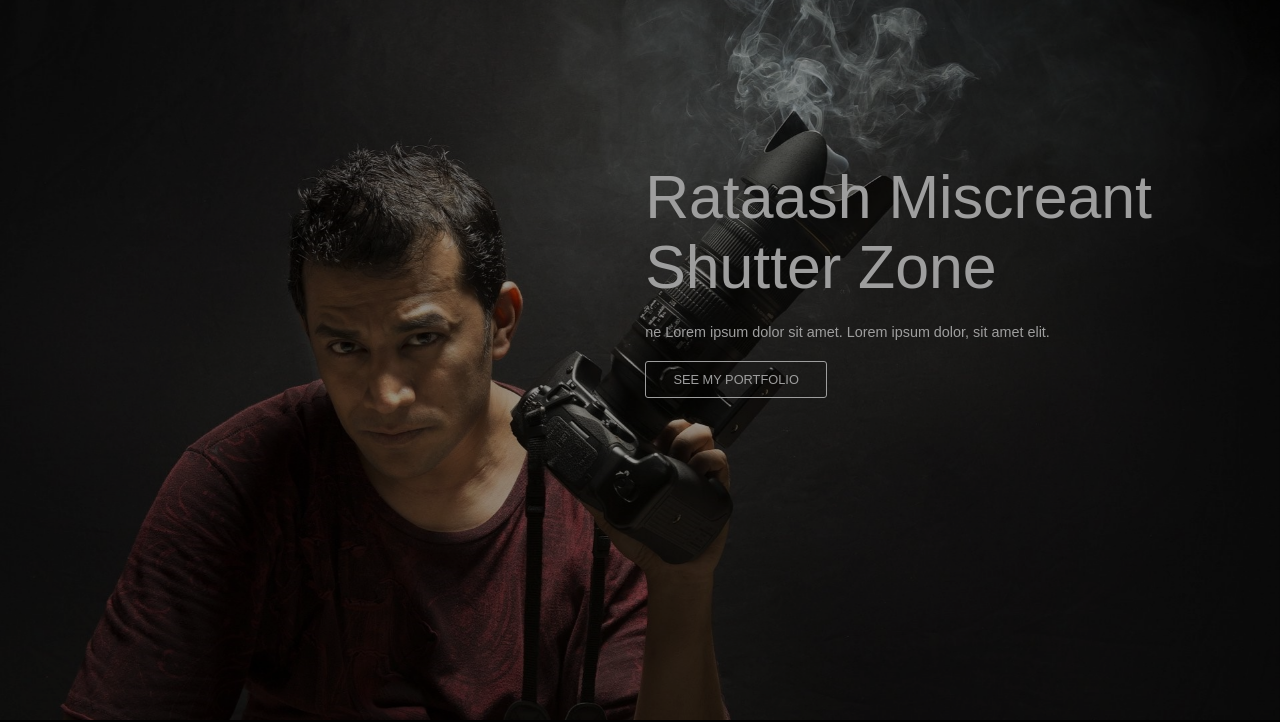
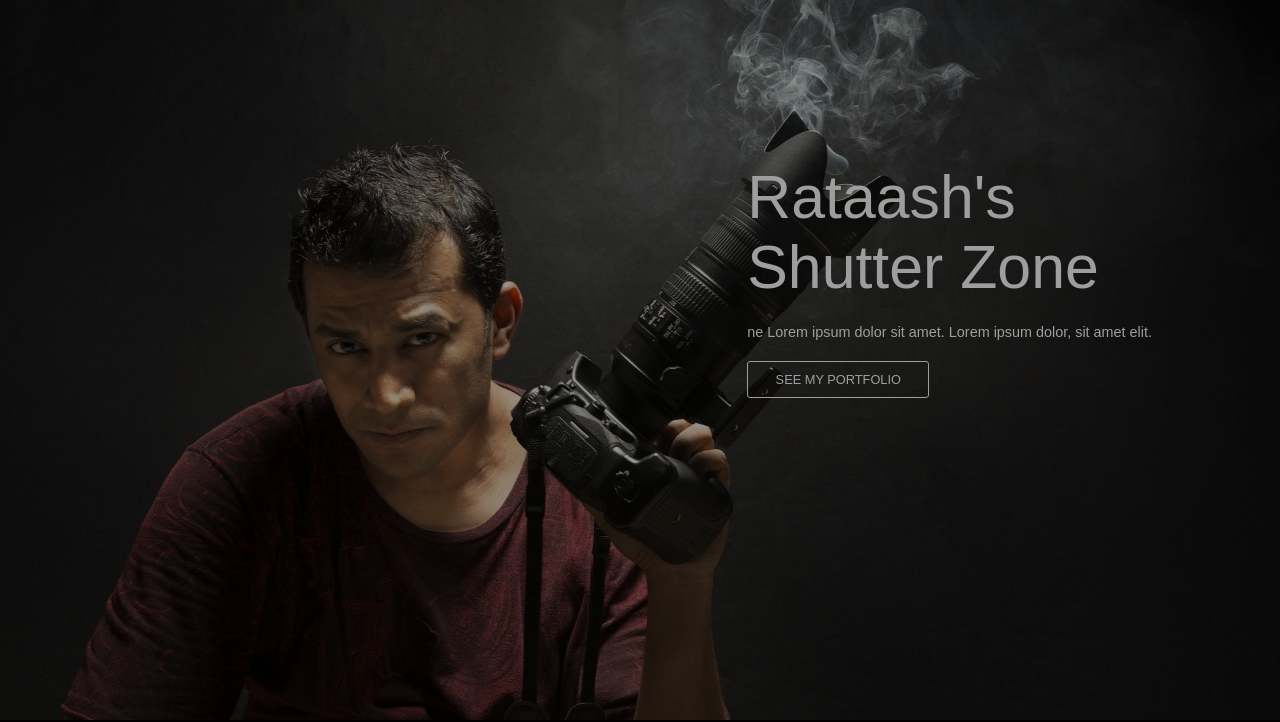
Before and after one commit to Rataash99/Photography-Website, a plain HTML site: page index.html in a window 1280 px wide. Shown: the part 80-802 px from the top of the page. Drawn offline with Linux system fonts and the light colour scheme.

Commit message:
Update index.html

```diff
--- a/index.html
+++ b/index.html
@@ -36,7 +36,7 @@
     </header>
     <section id="home">
         <div class="homecontent">
-            <h1>Rataash Miscreant<br> Shutter Zone</h1>
+            <h1>Rataash's<br> Shutter Zone</h1>
             <p>ne Lorem ipsum dolor sit amet. Lorem ipsum dolor, sit amet elit.</p>
             <a href="#">SEE MY PORTFOLIO</a>
         </div>
```
